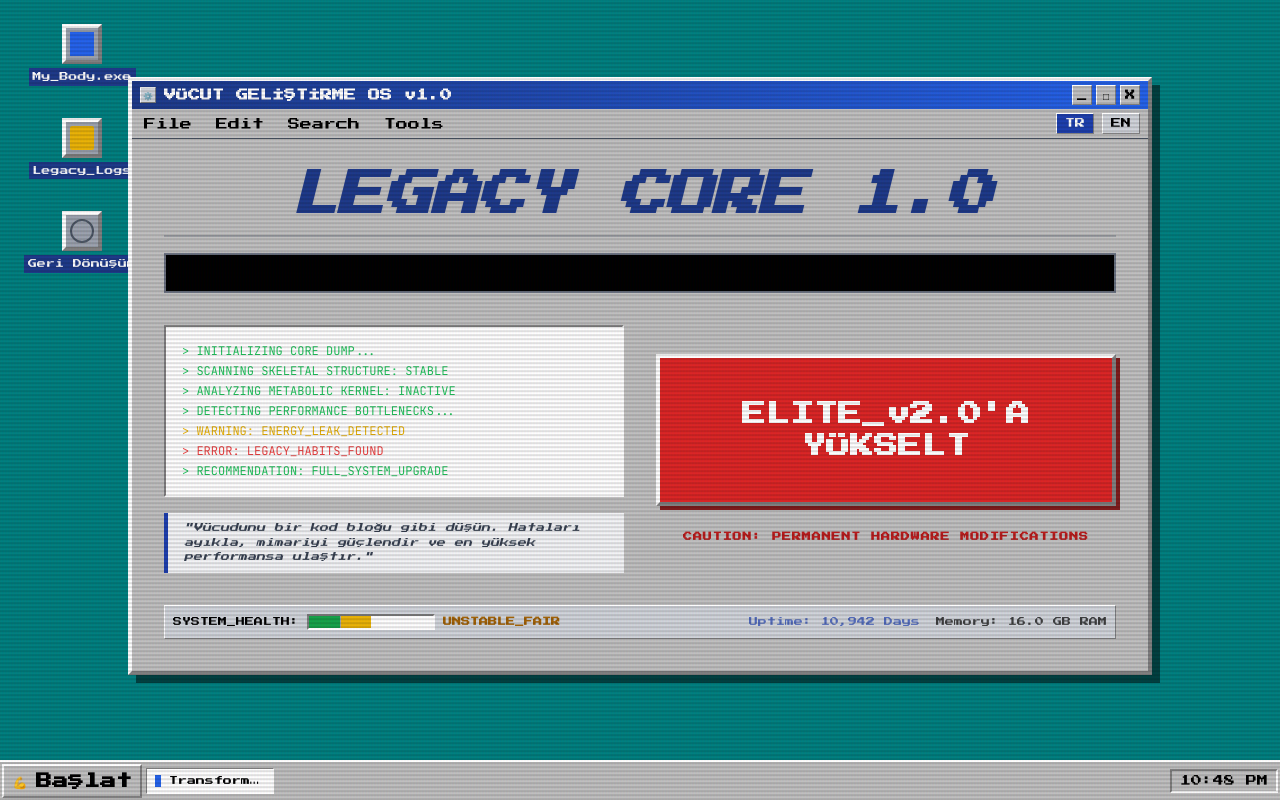
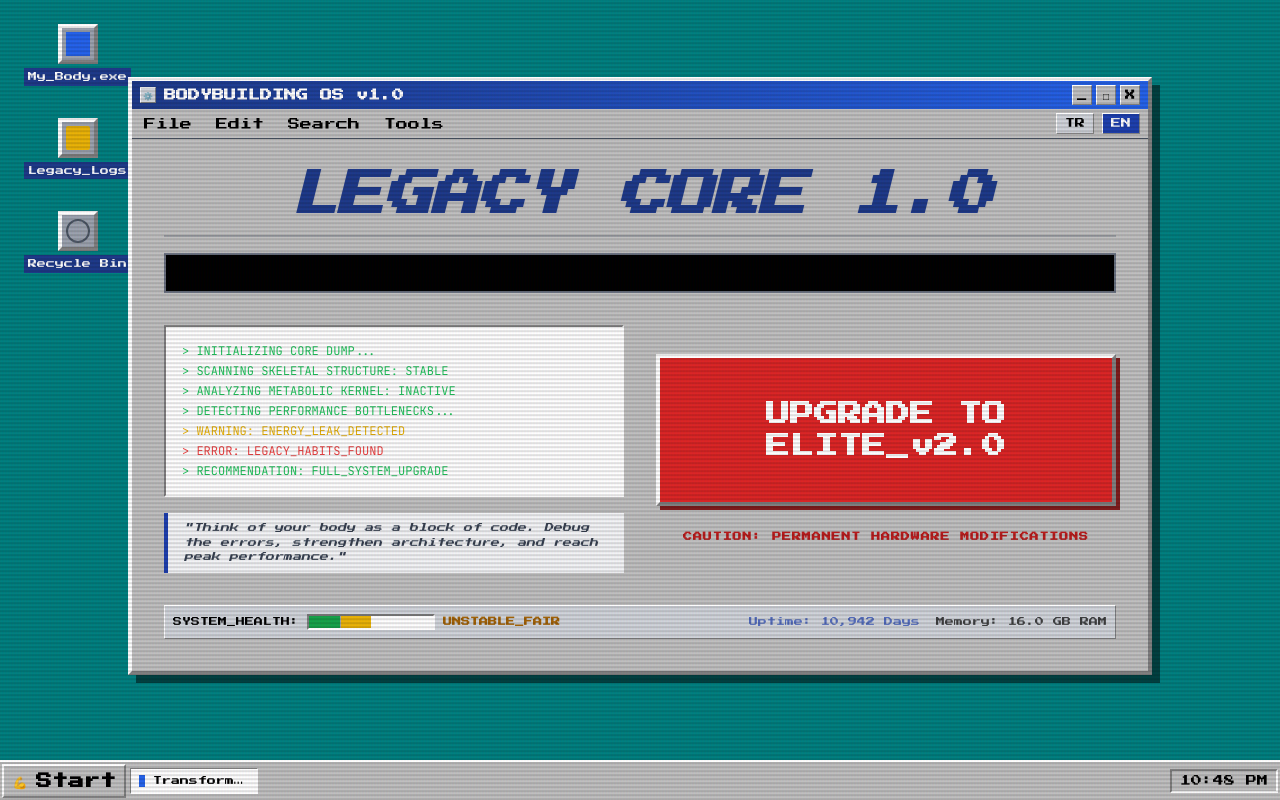
Before and after one commit to omeryigitler/omeryigitler.com, a React (Vite) app in the folder elitebody/: page / in a window 1280 px wide. Built offline with nearby package versions, Linux system fonts and the light colour scheme.

Commit message:
Set default language to English (en)

```diff
--- a/elitebody/App.tsx
+++ b/elitebody/App.tsx
@@ -9,7 +9,7 @@ import { Language } from './translations';
 const App: React.FC = () => {
   const [isModern, setIsModern] = useState(false);
   const [isTransitioning, setIsTransitioning] = useState(false);
-  const [lang, setLang] = useState<Language>('tr');
+  const [lang, setLang] = useState<Language>('en');
 
   const handleExecute = useCallback(() => {
     setIsTransitioning(true);
```
